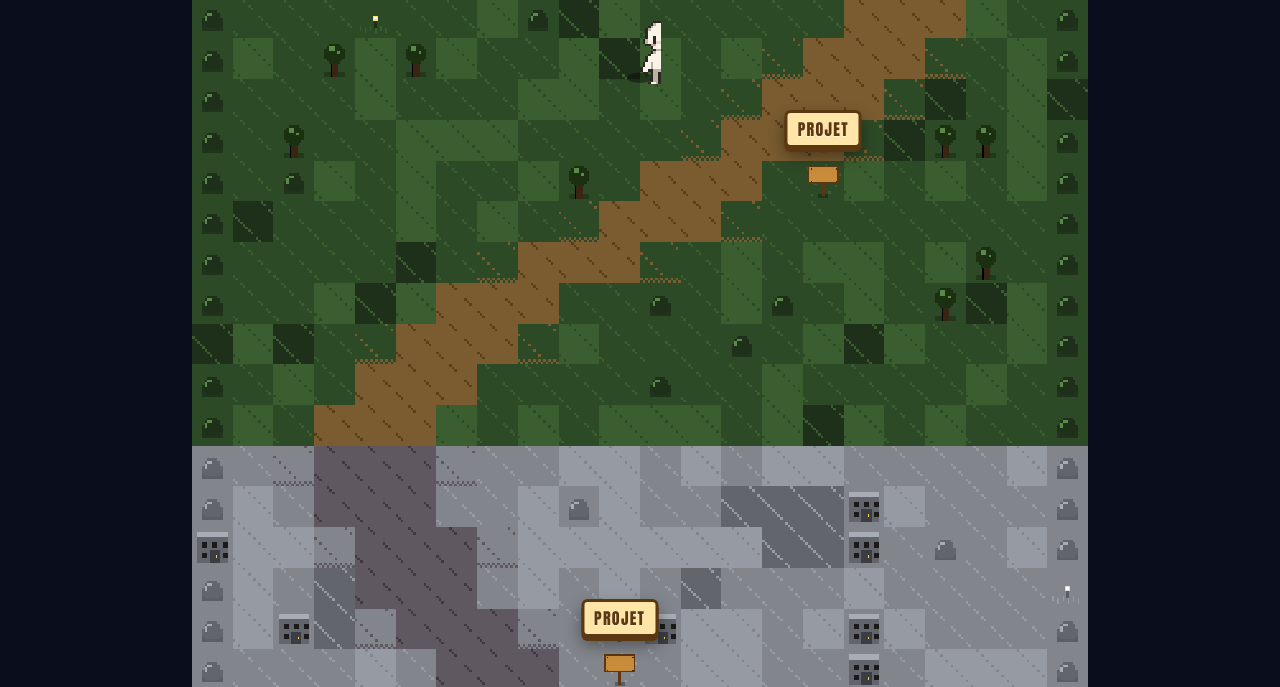
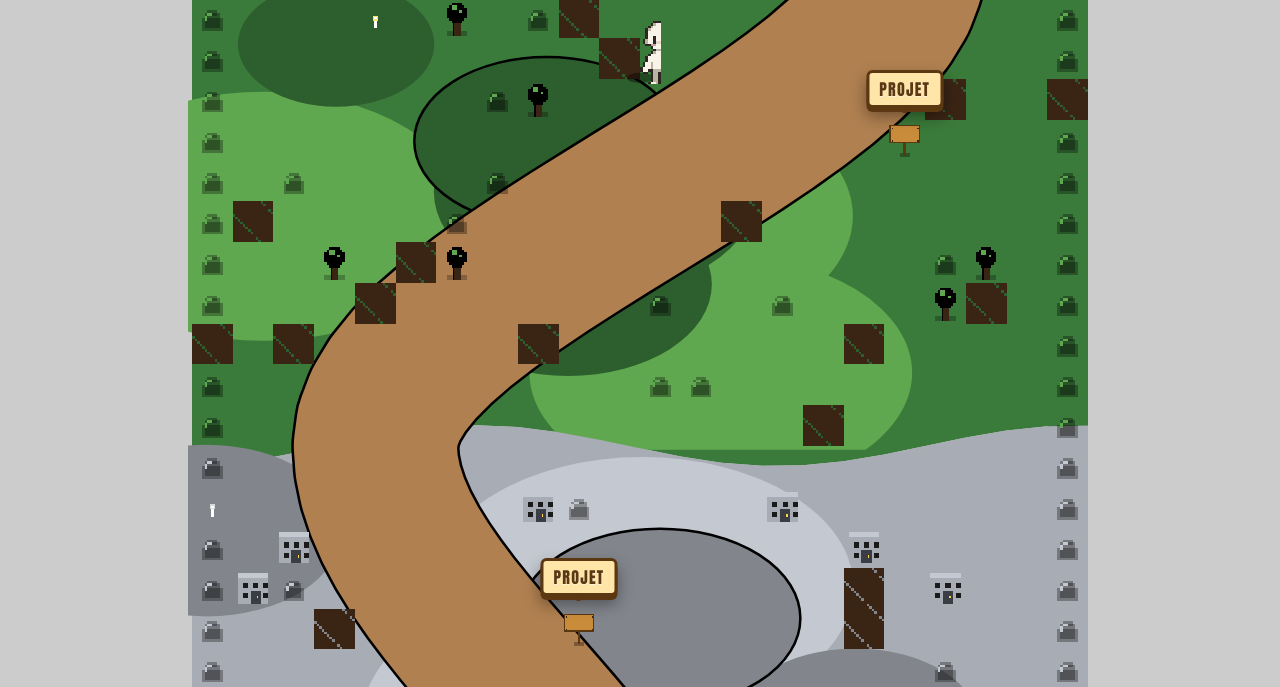
Before and after one commit to CryptoGot/cryptogot.github.io, a plain HTML site: page index.html in a window 1280 px wide. Shown: the part 843-1530 px from the top of the page. Drawn offline with Linux system fonts and the light colour scheme.

Commit message:
Refonte visuelle world : zones flat, contours noirs, chemin courbe
Inspire du croquis utilisateur :

- Plateforme p3 remontee a 22svh (au lieu de 14svh) pour etre
  vraiment a la hauteur d un saut depuis le sol
- Coffre projet pro suivi (bottom: gH + 22svh + plateforme)

Rendu world repense :
- Plus de tile-based ground partout. Les zones sont desormais
  dessinees comme des grandes plages de couleur unie (style cell
  shading / dessin anime), avec ondulation sinusoidale entre zones
  pour un look organique
- Fond global gris (cccccc) qui depasse autour des zones
- Contours noirs epais (lineWidth 2*sc) autour de chaque zone
- Patches de couleur secondaire (taches plus claires/foncees) pour
  donner du relief sans casser le look flat
- Chemin redessine en Path2D avec lineCap round et outline noir
  par-dessous, marron par-dessus : grandes courbes lisses qui
  zigzaguent en S entre les anchors X par zone (droite/gauche/
  centre alternes)
- Decorations (arbres, batiments, rochers, fleurs, eau, pancartes)
  rendues comme sprites isoles avec fond transparent (clearRect)
  qui se posent par-dessus le sol colore
- Palettes simplifiees (g1, g2, accent, deco) plus saturees
- pathX exporte au scope module pour etre reutilisable par
  generateMap et drawPath

Bug fix :
- generateMap() etait appele AVANT la declaration const ANCHORS,
  TDZ ReferenceError. Deplace l appel apres les declarations.

Co-Authored-By: Claude Opus 4.7 (1M context) <noreply@anthropic.com>

```diff
--- a/js/world.js
+++ b/js/world.js
@@ -73,17 +73,22 @@
   window.addEventListener('resize', () => { resize(); }, { passive: true });
 
   /* ============== PALETTES ENVIRONNEMENTS ============== */
-  // Chaque palette est tirée pour pixel-art lisible et cohérent
+  // Couleurs flat par zone (style cell-shading / dessin animé)
+  // g1 = couleur principale, g2 = nuance secondaire, accent = highlight, deco couleur du décor
   const PAL = {
-    foret:    { g1:'#2d4a26', g2:'#3a5e30', g3:'#1e2f1a', accent:'#5a8a48',  trunk:'#3a2515', leaf:'#1a3010', flower:'#ffe066', water:null,        path:'#7a5c30', pathEdge:'#5a3e1a' },
-    ville:    { g1:'#82868c', g2:'#969aa2', g3:'#62666c', accent:'#a8acb4',  trunk:'#3a3e44', leaf:'#5a5e64', flower:'#dadada', water:null,        path:'#605860', pathEdge:'#403840' },
-    plaine:   { g1:'#7eb84a', g2:'#92ce5e', g3:'#5e9230', accent:'#bce06a',  trunk:'#5a3a20', leaf:'#3a6a1a', flower:'#fff060', water:null,        path:'#c8a060', pathEdge:'#9a7038' },
-    marais:   { g1:'#5a4a30', g2:'#6c5a3a', g3:'#3a2e1a', accent:'#7a6840',  trunk:'#2a1e10', leaf:'#3a5230', flower:'#7090a0', water:'#3a5a5a',   path:'#8a7050', pathEdge:'#5a4030' },
-    montagne: { g1:'#7a7a8a', g2:'#9090a0', g3:'#5a5a6a', accent:'#c0c0d0',  trunk:'#3a2a2a', leaf:'#fff',    flower:'#fff',    water:null,        path:'#605860', pathEdge:'#403840' },
-    desert:   { g1:'#d2a854', g2:'#e0bc70', g3:'#a07c30', accent:'#f0d090',  trunk:'#4a8a30', leaf:'#3a7020', flower:'#ff8050', water:null,        path:'#a07c30', pathEdge:'#806030' },
-    plage:    { g1:'#e8d080', g2:'#f4e0a0', g3:'#b89058', accent:'#fff4c8',  trunk:'#5a3a20', leaf:'#3a8a30', flower:'#ff8080', water:'#3a8aaa',   path:'#c8a060', pathEdge:'#9a7038' },
-    neige:    { g1:'#e8eef4', g2:'#fff',    g3:'#a8b8c8', accent:'#fff',     trunk:'#3a2a1a', leaf:'#1a3010', flower:'#fff',    water:null,        path:'#b8c0c8', pathEdge:'#788090' }
+    foret:    { g1:'#3a7a3a', g2:'#2d5e2d', accent:'#5fa84f', deco:'#1e3010', trunk:'#3a2515', flower:'#ffe066' },
+    ville:    { g1:'#a8acb4', g2:'#82868c', accent:'#c4c8d0', deco:'#3a3e44', trunk:'#3a3e44', flower:'#dadada' },
+    plaine:   { g1:'#a8e068', g2:'#7eb84a', accent:'#cbf088', deco:'#3a6a1a', trunk:'#5a3a20', flower:'#fff060' },
+    marais:   { g1:'#6a6038', g2:'#4a4028', accent:'#8a8050', deco:'#3a3018', trunk:'#2a1e10', flower:'#9aa8b0' },
+    montagne: { g1:'#9090a0', g2:'#6a6a7a', accent:'#c0c0d0', deco:'#4a4a5a', trunk:'#3a2a2a', flower:'#fff'    },
+    desert:   { g1:'#e8c878', g2:'#c8a44e', accent:'#f4dc9c', deco:'#3a7020', trunk:'#5a8a40', flower:'#ff8050' },
+    plage:    { g1:'#f4e0a0', g2:'#d8c478', accent:'#fff0c8', deco:'#3a8a30', trunk:'#5a3a20', flower:'#ff8080' },
+    neige:    { g1:'#f0f4f8', g2:'#cdd6e0', accent:'#ffffff', deco:'#1e3010', trunk:'#3a2a1a', flower:'#fff'    }
   };
+  const BG_COLOR = '#cccccc'; // fond global gris (zones non couvertes)
+  const PATH_COLOR = '#b08050'; // marron clair pour le chemin
+  const PATH_OUTLINE = '#000';
+  const ZONE_OUTLINE = '#000';
 
   /* ============== GÉNÉRATION DES TILESETS PIXEL ART ============== */
   // Chaque tileset = canvas 16xTILE × TILE avec 16 tuiles indexées
@@ -161,9 +166,8 @@
 
   function drawDecor(tc, t, env, pal){
     const x = t * TILE;
-    // base sol en dessous du décor
-    tc.fillStyle = pal.g1;
-    tc.fillRect(x, 0, TILE, TILE);
+    // FOND TRANSPARENT (le sol de zone est déjà dessiné par drawBiomes)
+    tc.clearRect(x, 0, TILE, TILE);
 
     if (env === 'foret' || env === 'plaine' || env === 'plage' || env === 'neige'){
       // ARBRE
@@ -271,8 +275,7 @@
 
   function drawRock(tc, t, pal){
     const x = t * TILE;
-    tc.fillStyle = pal.g1;
-    tc.fillRect(x, 0, TILE, TILE);
+    tc.clearRect(x, 0, TILE, TILE);
     // ombre
     tc.fillStyle = 'rgba(0,0,0,.3)';
     tc.fillRect(x+8, 22, 16, 4);
@@ -289,8 +292,7 @@
 
   function drawFlower(tc, t, pal){
     const x = t * TILE;
-    tc.fillStyle = pal.g1;
-    tc.fillRect(x, 0, TILE, TILE);
+    tc.clearRect(x, 0, TILE, TILE);
     // herbe + fleur
     tc.fillStyle = pal.g2;
     for (let i = 0; i < 6; i++){
@@ -320,16 +322,7 @@
 
   function drawSign(tc, t, pal){
     const x = t * TILE;
-    // base : sol courant (pas de noir !)
-    tc.fillStyle = pal.g1 || '#7eb84a';
-    tc.fillRect(x, 0, TILE, TILE);
-    // mouchetures pour matcher le sol
-    tc.fillStyle = pal.g2 || '#9ad26b';
-    for (let i = 0; i < 8; i++){
-      const px = x + ((i * 11 + 3) % 30);
-      const py = ((i * 7 + 5) % 30);
-      tc.fillRect(px, py, 2, 2);
-    }
+    tc.clearRect(x, 0, TILE, TILE);
     // ombre au pied du poteau
     tc.fillStyle = 'rgba(0,0,0,.3)';
     tc.fillRect(x+12, 26, 8, 3);
@@ -371,40 +364,38 @@
     };
   }
 
+  // Anchor X par zone : alternance droite / gauche / centre / droite / gauche...
+  const X_DROITE = Math.floor(MAP_W * 0.78);
+  const X_GAUCHE = Math.floor(MAP_W * 0.22);
+  const X_CENTRE = Math.floor(MAP_W / 2);
+  const ANCHORS = [
+    X_DROITE,  // zone 0 : 3D Design
+    X_GAUCHE,  // zone 1 : App
+    X_CENTRE,  // zone 2 : GameDev
+    X_DROITE,  // zone 3 : Électro
+    X_GAUCHE,  // zone 4 : Hardware
+    X_CENTRE,  // zone 5 : IA
+    X_DROITE,  // zone 6 : Sécurité
+    X_GAUCHE   // zone 7 : Site
+  ];
+
+  // pathX(y) : interpole entre l'anchor de la zone courante et celui de la suivante
+  // pour avoir une transition smooth (smoothstep) entre les zones
+  function pathX(y){
+    const z = y / ZONE_H;
+    const zIdx = Math.floor(z);
+    const tInZone = Math.max(0, Math.min(1, z - zIdx));
+    const a = ANCHORS[Math.min(NUM_ZONES - 1, zIdx)];
+    const b = ANCHORS[Math.min(NUM_ZONES - 1, zIdx + 1)];
+    const t = tInZone * tInZone * (3 - 2 * tInZone);
+    return a + (b - a) * t;
+  }
+
+  // Génération de la map APRÈS la déclaration de ANCHORS/pathX (TDZ)
   generateMap();
 
   function generateMap(){
     const rand = mulberry32(424242);
-    const CENTER_X = Math.floor(MAP_W / 2);
-
-    // Anchor X par zone : alternance droite / gauche / centre / droite / gauche...
-    // Crée un VRAI zigzag entre les zones (zone 0 à droite, zone 1 à gauche, etc)
-    const X_DROITE = Math.floor(MAP_W * 0.78);
-    const X_GAUCHE = Math.floor(MAP_W * 0.22);
-    const X_CENTRE = CENTER_X;
-    const ANCHORS = [
-      X_DROITE,  // zone 0 : 3D Design — haut à droite
-      X_GAUCHE,  // zone 1 : App      — haut à gauche
-      X_CENTRE,  // zone 2 : GameDev  — centre
-      X_DROITE,  // zone 3 : Électro  — droite
-      X_GAUCHE,  // zone 4 : Hardware — gauche
-      X_CENTRE,  // zone 5 : IA       — centre
-      X_DROITE,  // zone 6 : Sécurité — droite
-      X_GAUCHE   // zone 7 : Site     — gauche
-    ];
-
-    // pathX(y) : interpole entre l'anchor de la zone courante et celui de la suivante
-    // pour avoir une transition smooth d'un point à l'autre
-    function pathX(y){
-      const z = y / ZONE_H;
-      const zIdx = Math.floor(z);
-      const tInZone = z - zIdx;
-      const a = ANCHORS[Math.min(NUM_ZONES - 1, zIdx)];
-      const b = ANCHORS[Math.min(NUM_ZONES - 1, zIdx + 1)];
-      // smoothstep pour un easing doux
-      const t = tInZone * tInZone * (3 - 2 * tInZone);
-      return Math.round(a + (b - a) * t);
-    }
 
     for (let z = 0; z < NUM_ZONES; z++){
       const zoneId = PARCOURS[z];
@@ -420,19 +411,14 @@
         }
       }
 
-      // 2) chemin SERPENTANT : pathX(y) est la position X du centre du chemin à chaque y
+      // 2) chemin SERPENTANT : on enregistre dans la map les tiles du chemin
+      // pour que la collision fonctionne (on ne peut pas marcher dans le décor),
+      // mais le rendu visuel du chemin se fait via Path2D (renderPath)
       for (let y = startY; y < endY; y++){
-        const cx = pathX(y);
+        const cx = Math.round(pathX(y));
         for (let dx = -1; dx <= 1; dx++){
           const xx = Math.max(1, Math.min(MAP_W - 2, cx + dx));
           map[y * MAP_W + xx] = 2;
-        }
-        // edge mix occasionnel
-        if (rand() < 0.4){
-          const xL = Math.max(0, cx - 2);
-          const xR = Math.min(MAP_W - 1, cx + 2);
-          if (map[y * MAP_W + xL] !== 2) map[y * MAP_W + xL] = 9;
-          if (map[y * MAP_W + xR] !== 2) map[y * MAP_W + xR] = 9;
         }
       }
 
@@ -445,7 +431,7 @@
         const dx = Math.floor(rand() * MAP_W);
         const dy = startY + 1 + Math.floor(rand() * (ZONE_H - 2));
         // pas sur le chemin (avec 2 tile de marge)
-        if (Math.abs(dx - pathX(dy)) <= 2) continue;
+        if (Math.abs(dx - Math.round(pathX(dy))) <= 2) continue;
         const idx = dy * MAP_W + dx;
         if (map[idx] >= 3) continue;
         const r = rand();
@@ -470,9 +456,9 @@
       // 5) pancartes : 1 par panneau du thème, placées sur le chemin
       const panneaux = window.PORTFOLIO[zoneId]?.panneaux || [];
       for (let p = 0; p < panneaux.length; p++){
-        const signY = startY + 5 + p * 6;
-        const cx = pathX(signY);
-        // pancarte juste à côté du chemin (1 case à droite ou gauche)
+        const signY = startY + Math.floor(ZONE_H / 3) + p * Math.floor(ZONE_H / 3);
+        const cx = Math.round(pathX(signY));
+        // pancarte juste à côté du chemin (3 cases à droite ou gauche)
         const signX = (p % 2 === 0) ? cx + 3 : cx - 3;
         const safeX = Math.max(1, Math.min(MAP_W - 2, signX));
         const sIdx = signY * MAP_W + safeX;
@@ -818,19 +804,182 @@
   }
 
   function render(){
-    // ciel/fond
-    ctx.fillStyle = '#0a0e1c';
+    // 1) Fond global gris (zones non couvertes)
+    ctx.fillStyle = BG_COLOR;
     ctx.fillRect(0, 0, viewW, viewH);
 
     const sc = renderScale;
     const drawnW = WORLD_PX_W * sc;
     const drawnTile = TILE * sc;
 
-    // décalage X pour centrer la map (renderScaled) dans le viewport
     const offsetX = (viewW - drawnW) / 2;
     const offsetY = -camera.y * sc;
 
-    // tuiles visibles (en world units)
+    // 2) Dessiner les zones (couleurs flat avec contours noirs)
+    drawBiomes(offsetX, offsetY, sc);
+
+    // 3) Dessiner le chemin courbe par-dessus les zones
+    drawPath(offsetX, offsetY, sc);
+
+    // 4) Dessiner les décorations (arbres, rochers, fleurs, eau, pancartes)
+    drawDecorations(offsetX, offsetY, sc);
+
+    // 5) Joueur
+    drawPlayer(offsetX, offsetY, sc);
+  }
+
+  /* ============== RENDU ZONES (FLAT COLOR + OUTLINES) ============== */
+  function drawBiomes(offsetX, offsetY, sc){
+    const drawnTile = TILE * sc;
+    const drawnW    = WORLD_PX_W * sc;
+
+    // Pour chaque zone, dessiner un polygone qui occupe presque toute la largeur,
+    // avec bords supérieur et inférieur ondulés (effet "île organique").
+    // Bordure noire entre zones, pour un look style cell-shading / dessin animé.
+    const NPTS = 22;          // nombre de points pour l'ondulation horizontale
+    const WAVE_AMP = 0.5;     // amplitude de l'ondulation (en tiles)
+    const ZONE_INSET = 0.4;   // marge horizontale (en tiles, pour bord interne)
+
+    for (let z = 0; z < NUM_ZONES; z++){
+      const env = ENV_BY_ZONE[PARCOURS[z]];
+      const pal = PAL[env];
+      const yTopWorld = z * ZONE_H * TILE;
+      const yBotWorld = (z + 1) * ZONE_H * TILE;
+
+      // Skip si la zone est hors viewport
+      const yTopScreen = yTopWorld * sc + offsetY;
+      const yBotScreen = yBotWorld * sc + offsetY;
+      if (yBotScreen < -100 || yTopScreen > viewH + 100) continue;
+
+      // Construire le polygone : top edge wavy → right side → bottom edge wavy → left side
+      ctx.beginPath();
+      // Top edge (uniquement entre zones, pas sur la première)
+      if (z === 0){
+        // top : ligne droite tout en haut
+        ctx.moveTo(offsetX, yTopScreen);
+        ctx.lineTo(offsetX + drawnW, yTopScreen);
+      } else {
+        // top : ondulation entre zone z-1 et z
+        ctx.moveTo(offsetX, yTopScreen);
+        for (let i = 1; i <= NPTS; i++){
+          const t = i / NPTS;
+          const wave = Math.sin(t * Math.PI * 3 + z * 1.7) * WAVE_AMP * drawnTile;
+          ctx.lineTo(offsetX + t * drawnW, yTopScreen + wave);
+        }
+      }
+      // Right side : ligne droite
+      ctx.lineTo(offsetX + drawnW, yBotScreen);
+      // Bottom edge (uniquement si pas la dernière zone, sinon ligne droite)
+      if (z === NUM_ZONES - 1){
+        ctx.lineTo(offsetX, yBotScreen);
+      } else {
+        for (let i = NPTS - 1; i >= 0; i--){
+          const t = i / NPTS;
+          const wave = Math.sin(t * Math.PI * 3 + (z + 1) * 1.7) * WAVE_AMP * drawnTile;
+          ctx.lineTo(offsetX + t * drawnW, yBotScreen + wave);
+        }
+      }
+      // Left side
+      ctx.closePath();
+
+      // Remplissage couleur principale
+      ctx.fillStyle = pal.g1;
+      ctx.fill();
+
+      // Patches de couleur secondaire (taches) pour donner du relief
+      drawPatches(offsetX, offsetY, sc, z, pal);
+
+      // Contour noir épais (style cell-shading)
+      ctx.strokeStyle = ZONE_OUTLINE;
+      ctx.lineWidth = Math.max(2, 2 * sc);
+      ctx.stroke();
+    }
+  }
+
+  /* ============== PATCHES (taches plus claires/foncées dans la zone) ============== */
+  function drawPatches(offsetX, offsetY, sc, zoneIdx, pal){
+    const drawnTile = TILE * sc;
+    const seed = zoneIdx * 73 + 11;
+    const r = mulberry32(seed);
+    const startY = zoneIdx * ZONE_H * TILE;
+    const yScreenStart = startY * sc + offsetY;
+    const ySize = ZONE_H * TILE * sc;
+
+    ctx.save();
+    // Clipper aux zones rect approximatif (pour ne pas déborder)
+    ctx.beginPath();
+    ctx.rect(offsetX - 4, yScreenStart - 4, WORLD_PX_W * sc + 8, ySize + 8);
+    ctx.clip();
+
+    // Quelques patches accent
+    ctx.fillStyle = pal.accent;
+    for (let i = 0; i < 3; i++){
+      const cx = offsetX + r() * WORLD_PX_W * sc;
+      const cy = yScreenStart + r() * ySize;
+      const rad = (2 + r() * 3) * drawnTile;
+      ctx.beginPath();
+      ctx.ellipse(cx, cy, rad * 1.3, rad * 0.8, 0, 0, Math.PI * 2);
+      ctx.fill();
+    }
+    // Quelques patches plus foncés
+    ctx.fillStyle = pal.g2;
+    for (let i = 0; i < 4; i++){
+      const cx = offsetX + r() * WORLD_PX_W * sc;
+      const cy = yScreenStart + r() * ySize;
+      const rad = (1.5 + r() * 2.5) * drawnTile;
+      ctx.beginPath();
+      ctx.ellipse(cx, cy, rad * 1.1, rad * 0.7, 0, 0, Math.PI * 2);
+      ctx.fill();
+    }
+    ctx.restore();
+  }
+
+  /* ============== RENDU CHEMIN (Path2D, courbes lisses) ============== */
+  function drawPath(offsetX, offsetY, sc){
+    const drawnTile = TILE * sc;
+    const visHeightWorld = viewH / sc;
+    // Limiter au range visible pour économiser
+    const yStart = Math.max(0, camera.y - TILE * 4);
+    const yEnd   = Math.min(WORLD_PX_H, camera.y + visHeightWorld + TILE * 4);
+
+    // On échantillonne pathX tous les "step" pixels world pour avoir un trace lisse
+    const step = TILE / 2; // 2 points par tile
+    const points = [];
+    for (let y = yStart; y <= yEnd; y += step){
+      const px = pathX(y / TILE) * TILE + TILE / 2;
+      points.push({
+        x: px * sc + offsetX,
+        y: y * sc + offsetY
+      });
+    }
+    if (points.length < 2) return;
+
+    // Outline noir épais d'abord
+    ctx.strokeStyle = PATH_OUTLINE;
+    ctx.lineWidth = (4 * drawnTile) + Math.max(2, 4 * sc);
+    ctx.lineCap = 'round';
+    ctx.lineJoin = 'round';
+    ctx.beginPath();
+    ctx.moveTo(points[0].x, points[0].y);
+    for (let i = 1; i < points.length; i++){
+      ctx.lineTo(points[i].x, points[i].y);
+    }
+    ctx.stroke();
+
+    // Marron par-dessus (légèrement plus fin)
+    ctx.strokeStyle = PATH_COLOR;
+    ctx.lineWidth = 4 * drawnTile;
+    ctx.beginPath();
+    ctx.moveTo(points[0].x, points[0].y);
+    for (let i = 1; i < points.length; i++){
+      ctx.lineTo(points[i].x, points[i].y);
+    }
+    ctx.stroke();
+  }
+
+  /* ============== RENDU DÉCOR (sprites isolés sur le sol coloré) ============== */
+  function drawDecorations(offsetX, offsetY, sc){
+    const drawnTile = TILE * sc;
     const visHeightWorld = viewH / sc;
     const firstRow = Math.max(0, Math.floor(camera.y / TILE) - 1);
     const lastRow  = Math.min(MAP_H - 1, Math.ceil((camera.y + visHeightWorld) / TILE) + 1);
@@ -838,6 +987,8 @@
     for (let y = firstRow; y <= lastRow; y++){
       for (let x = 0; x < MAP_W; x++){
         const id = map[y * MAP_W + x];
+        // Ne dessiner que les vraies décorations (pas le sol/path)
+        if (id < 3) continue;
         const zoneIdx = Math.floor(y / ZONE_H);
         const env = ENV_BY_ZONE[PARCOURS[Math.min(NUM_ZONES - 1, zoneIdx)]];
         const ts = tilesets[env];
@@ -847,16 +998,6 @@
                       offsetY + y * drawnTile,
                       drawnTile, drawnTile);
       }
-    }
-
-    // joueur
-    drawPlayer(offsetX, offsetY, sc);
-
-    // contour (mask vignette pour bord noir)
-    if (offsetX > 0){
-      ctx.fillStyle = '#0a0e1c';
-      ctx.fillRect(0, 0, offsetX, viewH);
-      ctx.fillRect(viewW - offsetX, 0, offsetX, viewH);
     }
   }
 
```
Also changed, not shown: css/world.css (+4 -4 lines).
